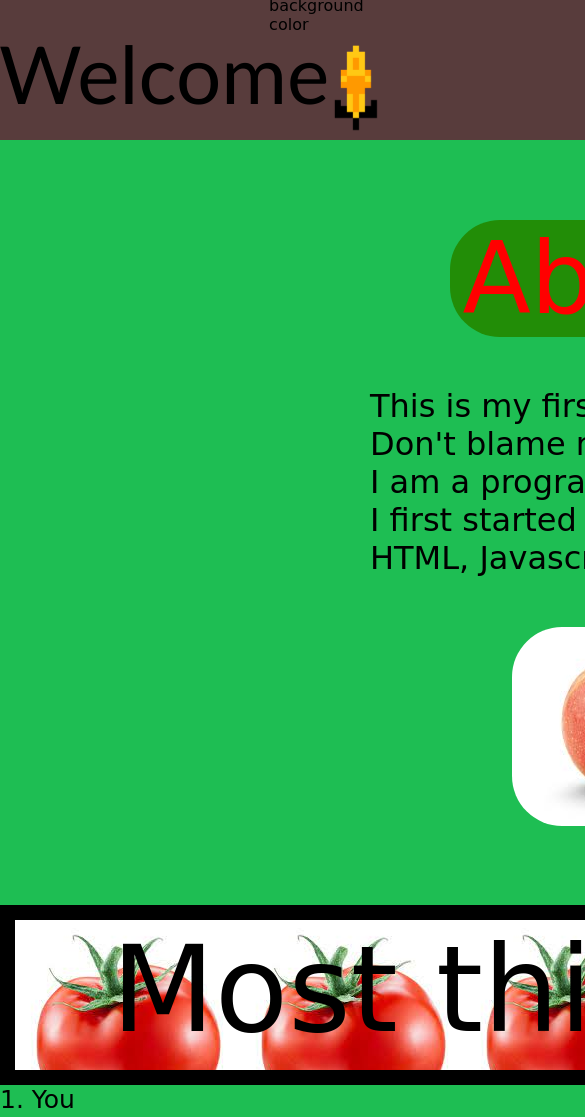
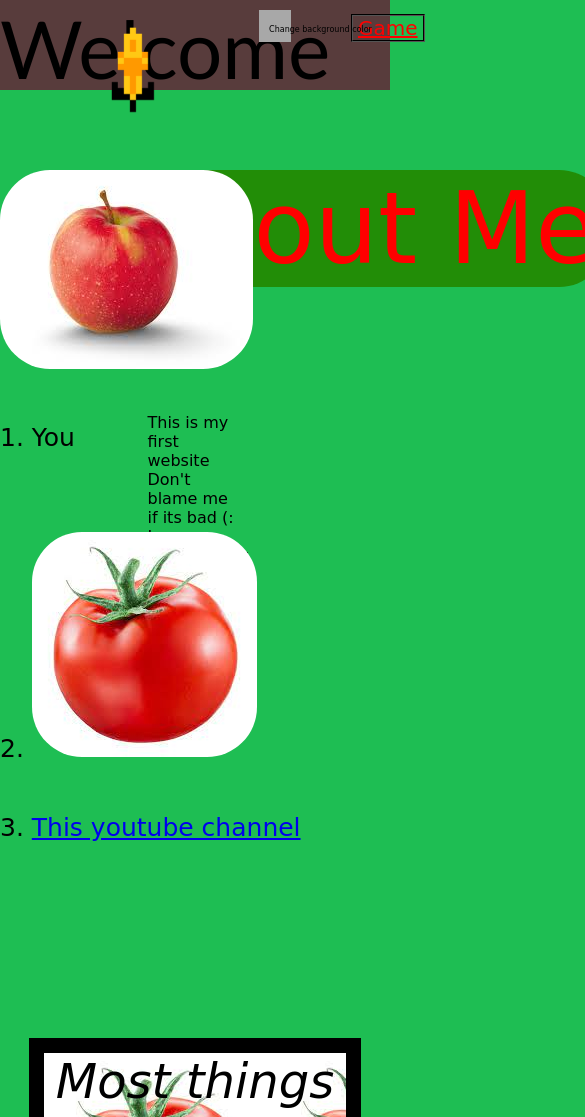
Before and after one commit to MrRplos/MrRplos.Github.io, a plain HTML site: page index.html in a window 390 px wide. Shown: the top 1117 px of the page, 585 px wide, since content can reach past the window. Drawn offline with Linux system fonts and the light colour scheme.

Commit message:
Update index.css

```diff
--- a/index.css
+++ b/index.css
@@ -1,12 +1,18 @@
+html {
+    width: 100%;
+    max-width: 100%;
+}
 body {
     background-color: hsl(140, 73%, 43%);
-    width: 50em;
+    width: 100%;
+    max-width: 100%;
     font-family: cursive;
 }
 * {
     padding: 0;
     margin: 0;
     font-family: cursive;
+    box-sizing: border-box;
 }
 li {
     font-size: 25px;
@@ -21,9 +27,10 @@ a {
     text-align: center;
     background-color: hsl(108, 91%, 29%);
     border-radius: 50px;
-    position: relative;
-    left: 4.5em;
+    position: absolute;
+    left: 28%;
     transition: 1s;
+    max-width: 5em;
 }
 .h1:hover {
     background-color: hsla(240, 91%, 29%, 0.575);
@@ -37,8 +44,11 @@ a {
     padding: 50px;
     font-size: 2em;
     font-family: cursive;
-    position: relative;
-    left: 10em;
+    position: absolute;
+    left: 25%;
+    top: 8em;
+    width: 25em;
+    margin-bottom: 1em;
 }
 li {
     text-align: auto;
@@ -54,19 +64,17 @@ h3 {
     background-repeat: repeat;
 }
 #apple {
-    text-align: center;
     border-radius: 50px;
     margin-bottom: 50px;
     position: relative;
-    left: 32em;
     transition: 1s;
 }
 #site2 {
     font-size: 20px;
     color: rgb(255, 0, 0);
-    position: relative;
-    left: 1200px;
-    bottom: 8.1em;
+    position: absolute;
+    left: 90%;
+    bottom: 95%;
     border: black 2px;
     border-style: groove;
     padding: 0px 5px 0px 5px;
@@ -85,16 +93,21 @@ h3 {
 }
 #Mostthings {
     margin-top: 25px;
+    margin-bottom: 0.67em;
     text-align: center;
     text-shadow: black;
     font-size: 120px;
     border: black solid 15px;
-    width: 10.99em;
+    width: 85%;
+    position: absolute;
+    left: 7.5%;
     height: 150px;
     background: url(Pictures/tomato.jpg);
+    font-style: italic;
+    padding-bottom: 2.8em;
 }
 #aboutme {
-    width: 84.3em;
+    width: 100%;
     height: 90px;
     background-color: rgb(88, 60, 60);
     padding-bottom: 50px;
@@ -102,9 +115,8 @@ h3 {
 }
 #pagetitle {
     font-size: 80px;
-    position: relative;
-    left: -001px;
-    top: 25px;
+    position: absolute;
+    left: 0%;
     font-family: 'Gill Sans', 'Gill Sans MT', Calibri, 'Trebuchet MS', sans-serif;
 }
 @keyframes spin {
@@ -118,9 +130,9 @@ h3 {
     background-color: hsl(0, 0%, 66%);
     width: 2em;
     height: 2em;
-    position: relative;
-    left: 70em;
-    bottom: 12em;
+    position: absolute;
+    left: 66.5%;
+    bottom: 95%;
 }
 .blue-mode {
     background-color: hsl(0, 0%, 66%);
@@ -131,7 +143,6 @@ h3 {
     bottom: 96%;
 }
 #blue:hover {
-
     animation: blueanimation 1s linear;
 }
 #blue:active {
@@ -139,8 +150,74 @@ h3 {
 }
 #sword1 {
     width: 6em;
-    position: relative;
-    left: 14.5em;
-    bottom: 3.5em;
+    position: absolute;
+    left: 22.5%;
+    bottom: 86%;
     animation: spin infinite 1s linear;
 }
+#showmore {
+    font-size: 1em;
+    position: absolute;
+    top: 33em;
+    left: 30%;
+    width: 15em;
+    height: 5.5em;
+    background-color: hsl(133, 90%, 45%);
+    border: hsl(133, 91%, 37%) solid 7.5px;
+    transition: 500ms;
+    cursor: pointer;
+    float: left;
+}
+#showmore:hover {
+    background-color: hsl(133, 90%, 55%);
+    border: hsl(133, 100%, 37%) solid 7.5px;
+    width: 16em;
+    height: 6.5em;
+}
+#youtube {
+    width: 30%;
+    transition: 1s;
+}
+#more {
+    display: none;
+
+}
+#sa {
+    border-radius: 0.5em;
+    width: 12em;
+    position: absolute;
+    left: 80%;
+    top: 90%;
+    transition: 1s;
+}
+#sa:hover {
+    width: 13.5em;
+}
+@media only screen and (max-width: 709px) {
+    .p1 {
+        width: 50%;
+        font-size: 1em;
+        position: absolute;
+        top: 43%;
+    }
+    #showmore {
+        width: 10em;
+    }
+    #showmore:hover {
+        width: 13.56em;
+    }
+    #Mostthings {
+        font-size: 3em;
+        position: absolute;
+        top: 120%;
+    }
+    #sa {
+        width: 10%;
+    }
+    #bluetext {
+        font-size: 0.5em;
+    }
+}
+#youtube:hover {
+    width: 35%;
+}
```
